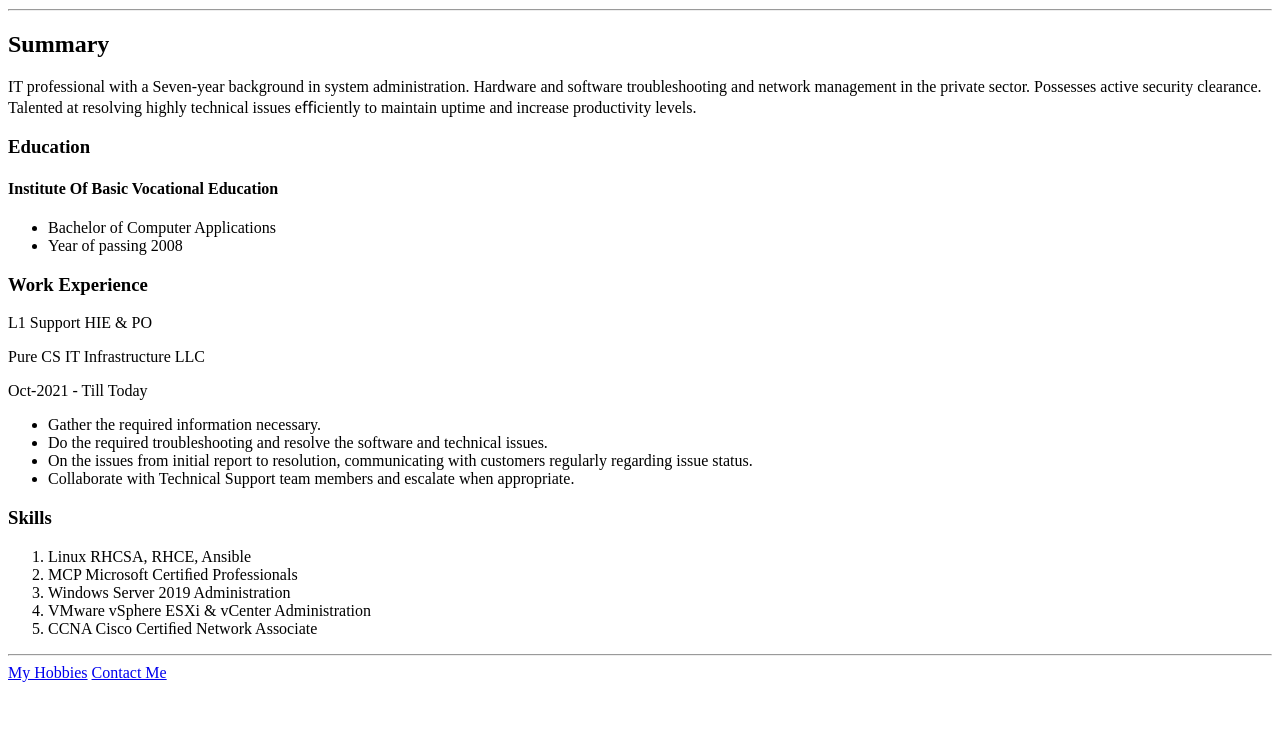
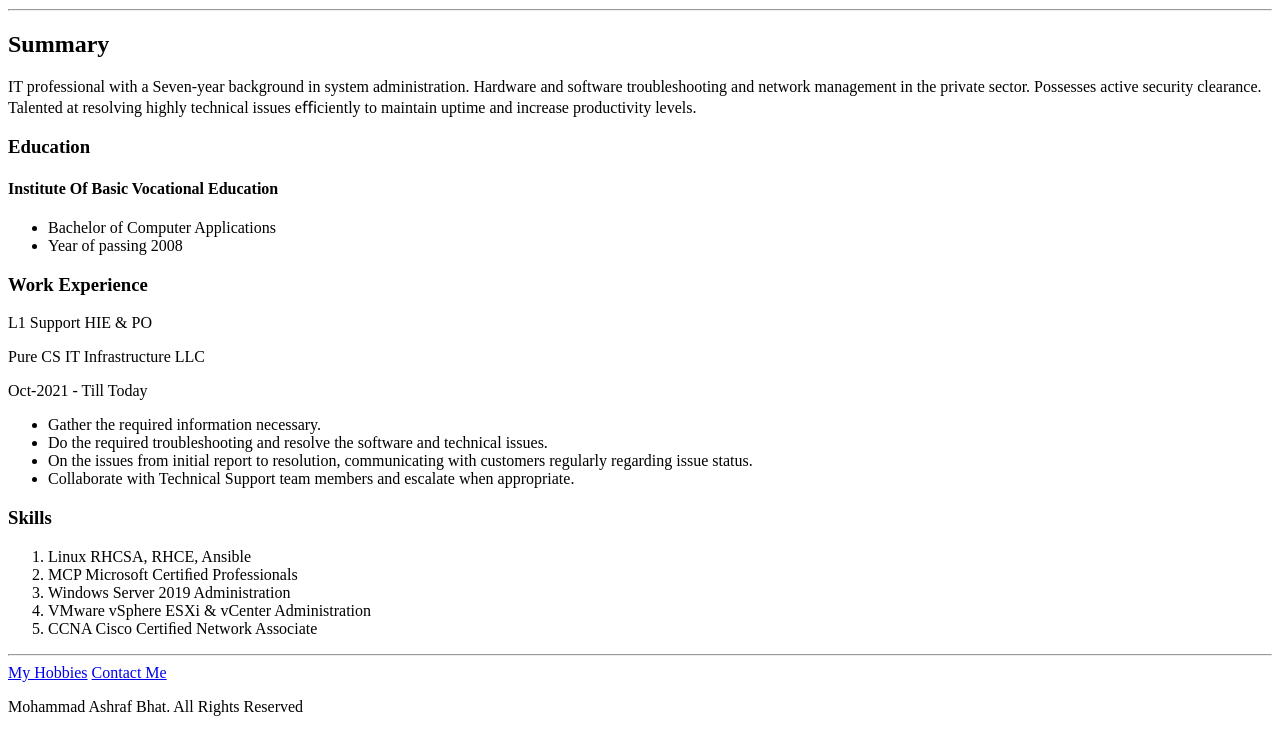
Before and after one commit to Ashraf415/HTML-portfolio-resume, a plain HTML site: page index.html in a window 1280 px wide. Shown: the part 283-1015 px from the top of the page. Before the commit the page ends 973 px from the top, so only its background shows below. Drawn offline with Linux system fonts and the light colour scheme.

Commit message:
Add files via upload

```diff
--- a/index.html
+++ b/index.html
@@ -41,5 +41,9 @@
   <a href="./hobbies.html">My Hobbies</a>
   <a href="./Contact.html">Contact Me</a>
 
+  <footer>
+    <p>Mohammad Ashraf Bhat. All Rights Reserved</p>
+  </footer>
+
 </body>
 </html>
```
